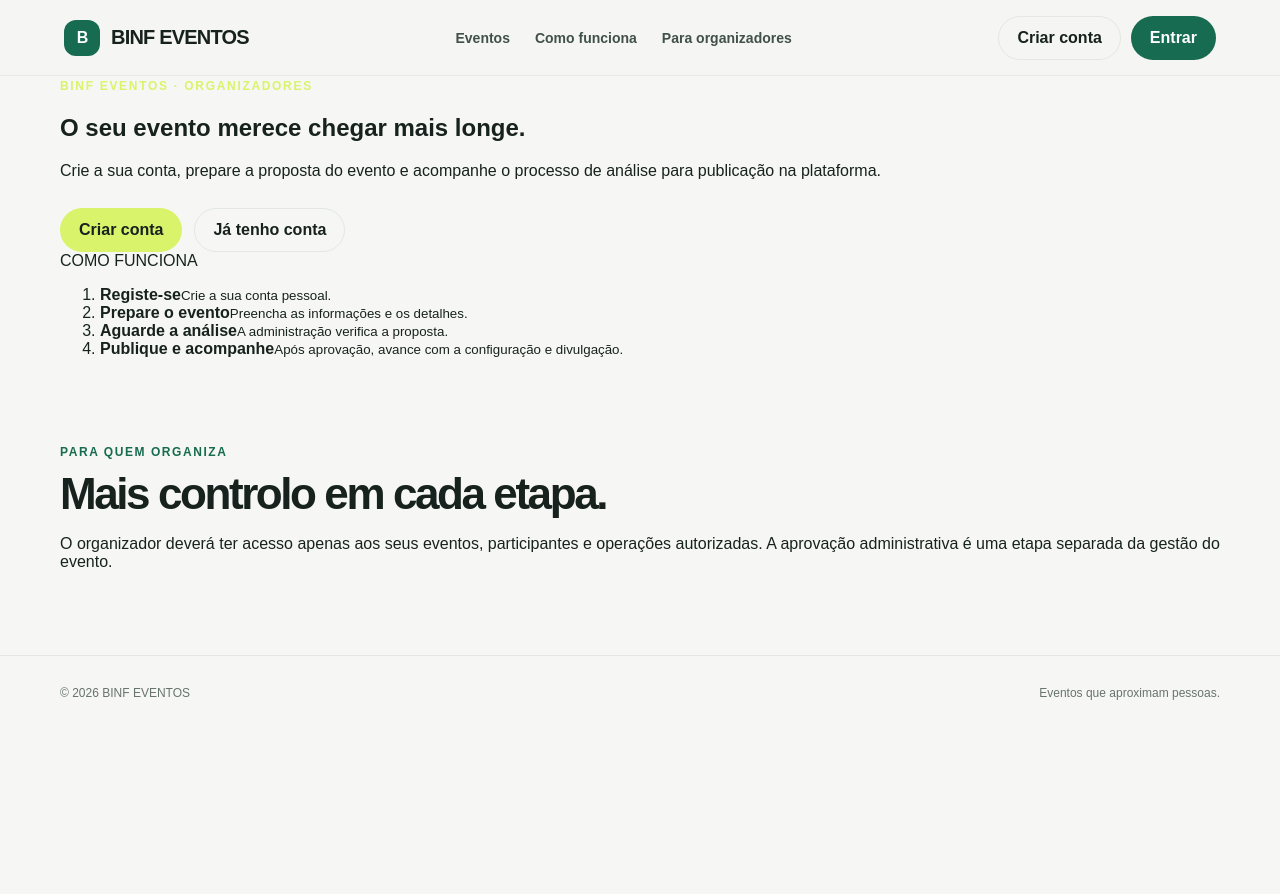
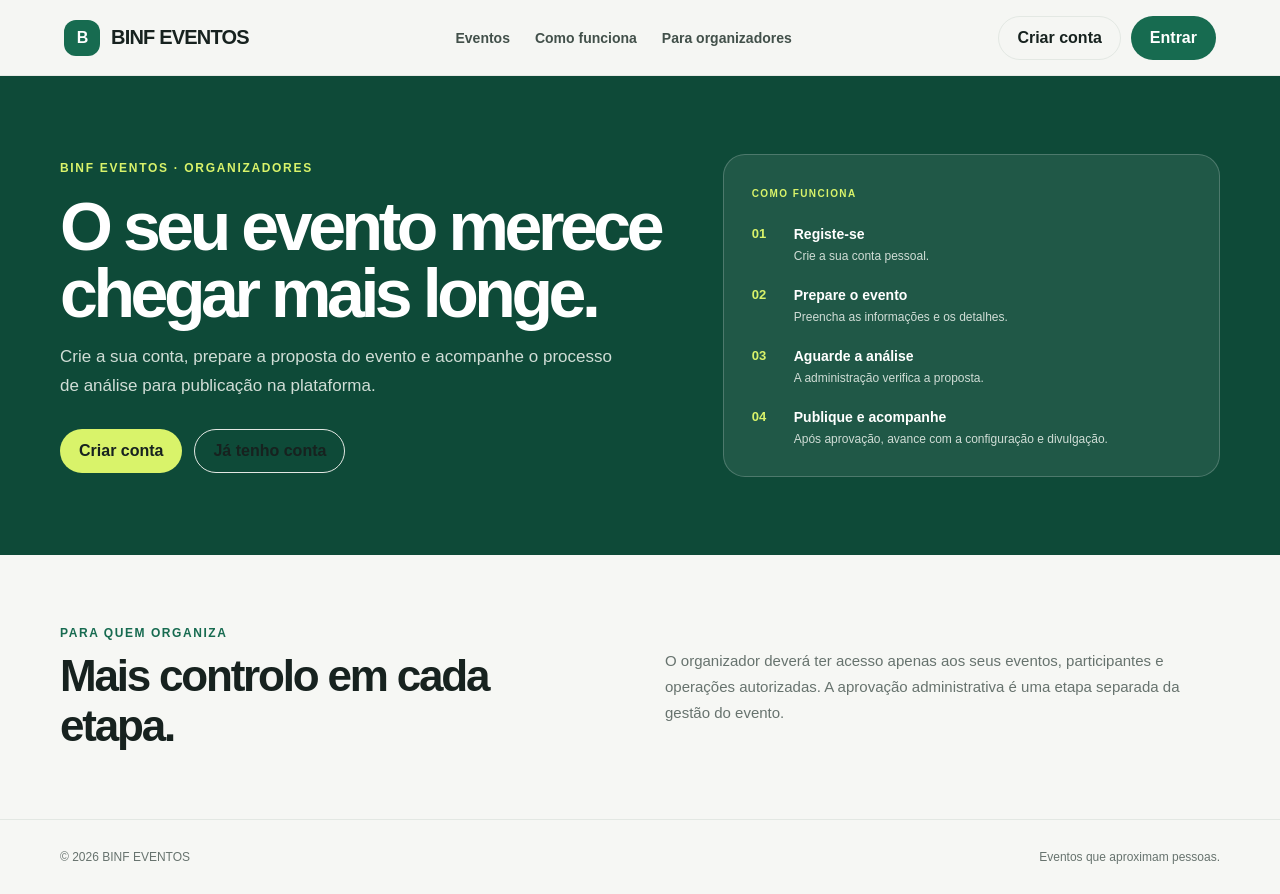
Before and after one commit to biosbio/binfeventos, a Next.js app: page /organizador in a window 1280 px wide. Before the commit the page ends 800 px from the top, so only its background shows below. Built offline with nearby package versions, Linux system fonts and the light colour scheme; no server answers.

Commit message:
style(organizer): style organizer landing page

```diff
--- a/src/app/globals.css
+++ b/src/app/globals.css
@@ -205,3 +205,19 @@ button, a { -webkit-tap-highlight-color: transparent; }
 .status-cancelled,.status-suspended { color: #8a3428; background: #fff0ec; }
 @media(max-width:850px) { .event-create-layout { grid-template-columns: 1fr; } .event-create-intro { position: static; padding: 8px 0 0; } .event-create-intro h1 { max-width: 650px; } .event-create-steps { grid-template-columns: repeat(3,minmax(0,1fr)); } .event-create-steps > div { align-items: start; } .event-create-steps small { line-height: 1.4; } .dashboard-stats { grid-template-columns: repeat(2,minmax(0,1fr)); } }
 @media(max-width:600px) { .event-create-page { padding: 20px 15px 48px; } .event-create-header { padding: 0 16px; } .event-create-steps { grid-template-columns: 1fr; } .event-create-card { padding: 22px 18px; border-radius: 18px; } .dashboard-page { padding-top: 30px; } .dashboard-heading { align-items: start; flex-direction: column; } .dashboard-stats { grid-template-columns: 1fr 1fr; gap: 9px; } .dashboard-stats .panel { padding: 15px; } .dashboard-stats .price { font-size: 20px; } }
+
+.organizer-hero { padding: 78px 0; color: #fff; background: var(--green-dark); }
+.organizer-hero-grid { display: grid; grid-template-columns: 1.1fr .9fr; align-items: center; gap: 55px; }
+.organizer-hero h1 { max-width: 660px; margin: 17px 0; font-size: clamp(42px,6vw,68px); line-height: .98; letter-spacing: -.065em; }
+.organizer-hero p { max-width: 570px; color: #d0ddd6; font-size: 17px; line-height: 1.7; }
+.organizer-journey-card { padding: 28px; border: 1px solid rgba(255,255,255,.2); border-radius: 22px; background: rgba(255,255,255,.08); }
+.organizer-journey-card > span { color: var(--lime); font-size: 10px; font-weight: 900; letter-spacing: .14em; }
+.organizer-journey-card ol { display: grid; gap: 22px; margin: 25px 0 0; padding: 0; list-style: none; counter-reset: organizer; }
+.organizer-journey-card li { display: grid; gap: 5px; padding-left: 42px; position: relative; counter-increment: organizer; }
+.organizer-journey-card li::before { content: "0" counter(organizer); position: absolute; left: 0; top: 0; color: var(--lime); font-size: 13px; font-weight: 900; }
+.organizer-journey-card li strong { font-size: 14px; }
+.organizer-journey-card li small { color: #d0ddd6; font-size: 12px; line-height: 1.5; }
+.organizer-benefits { display: grid; grid-template-columns: 1fr 1fr; gap: 50px; align-items: center; }
+.organizer-benefits h2 { max-width: 460px; margin: 10px 0 0; font-size: clamp(30px,4vw,44px); letter-spacing: -.05em; }
+.organizer-benefits > p { margin: 0; color: var(--muted); font-size: 15px; line-height: 1.75; }
+@media(max-width:850px) { .organizer-hero-grid,.organizer-benefits { grid-template-columns: 1fr; gap: 30px; } .organizer-hero { padding: 58px 0; } }
```
